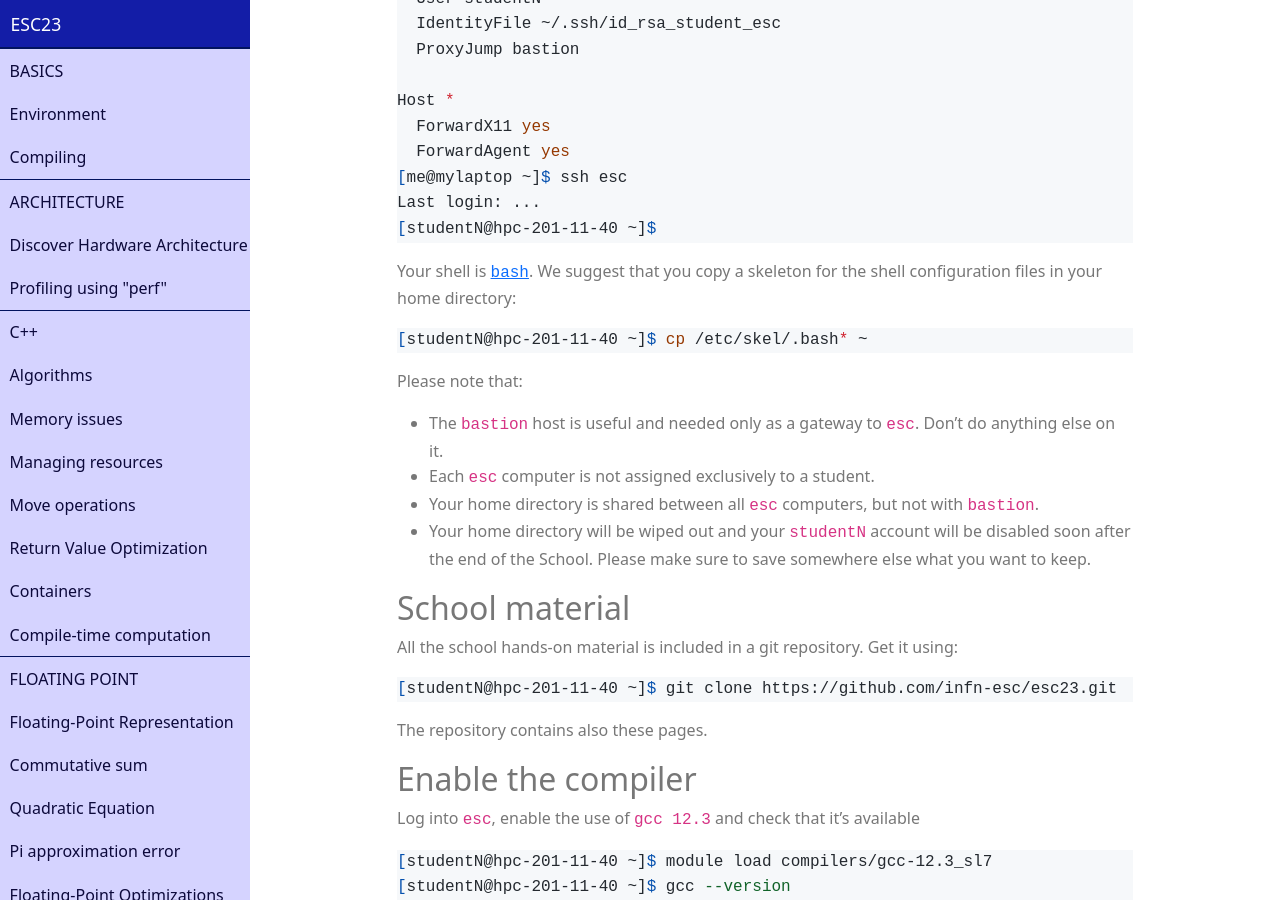
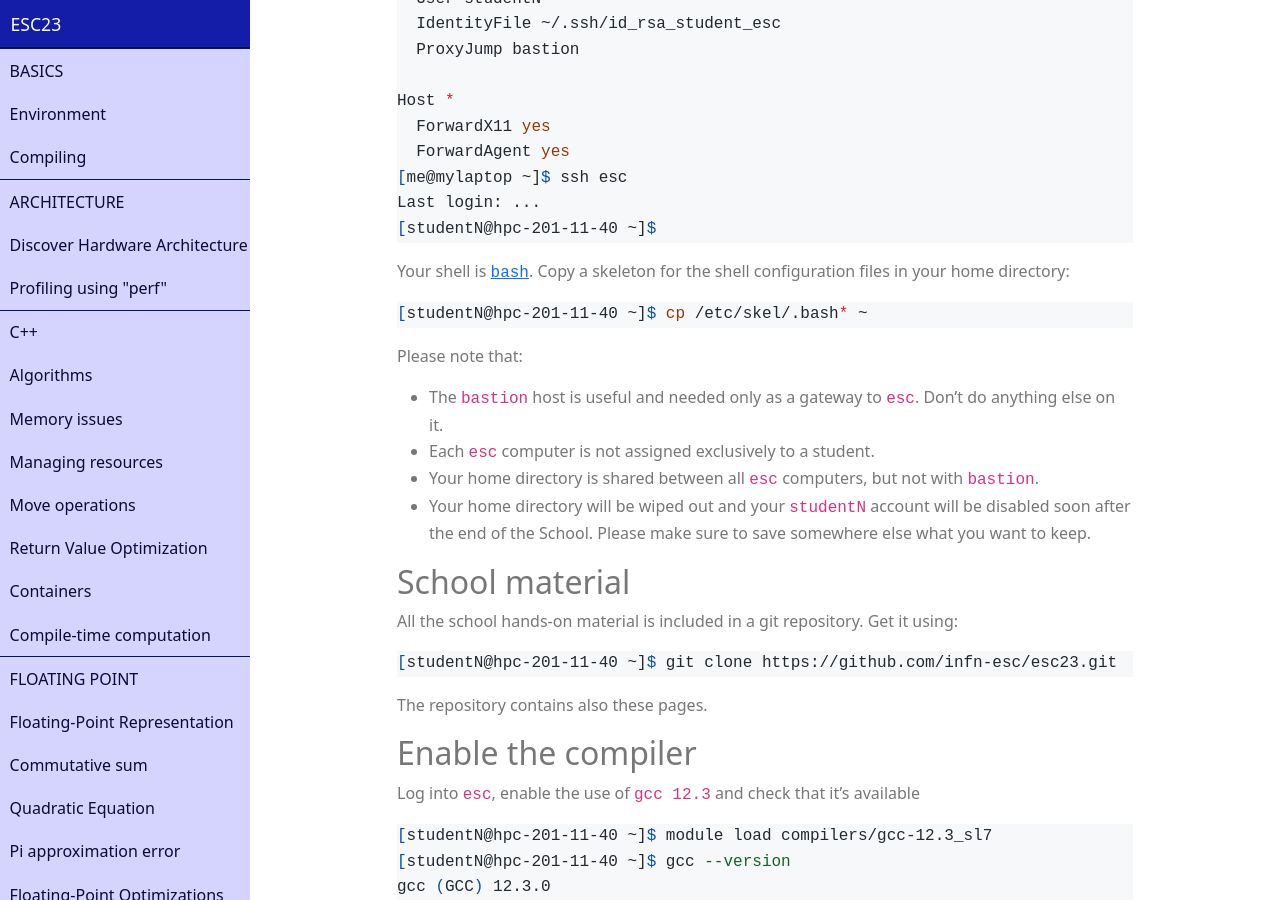
Before and after one commit to loscati/esc23, a Jekyll site: the page built from basic/environment.md, in a window 1280 px wide and 900 px high, scrolled down 2237 px. Built offline with Jekyll 4.4.1, drawn with Linux system fonts in a browser that asks for light colours; nearby versions of some CDN libraries.

Commit message:
The bash init files are necessary for MPI work

````diff
--- a/basic/environment.md
+++ b/basic/environment.md
@@ -121,7 +121,7 @@ Last login: ...
 [studentN@hpc-201-11-40 ~]$
 ```
 
-Your shell is [`bash`](https://www.gnu.org/s/bash). We suggest that you copy a skeleton for the shell configuration files in your home directory:
+Your shell is [`bash`](https://www.gnu.org/s/bash). Copy a skeleton for the shell configuration files in your home directory:
 
 ```shell
 [studentN@hpc-201-11-40 ~]$ cp /etc/skel/.bash* ~
````
